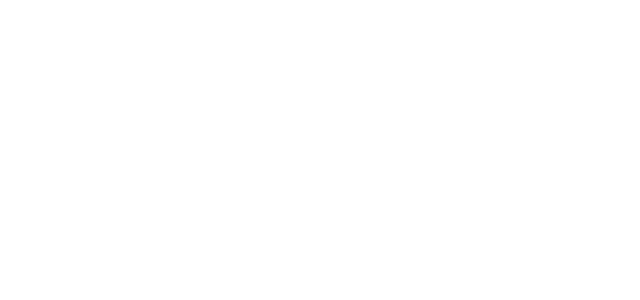
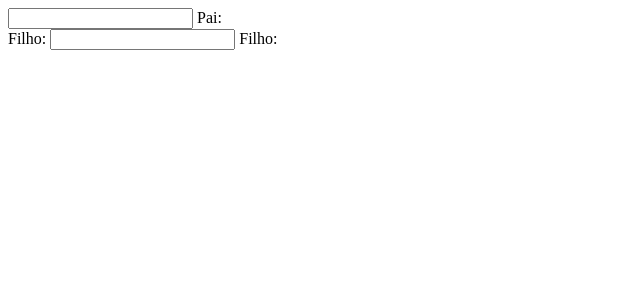
Before and after one commit to thiago-desenv/fundamentos-angular-v17, an Angular app: page / in a window 1280 px wide. Shown: the top 300 px of the page, without its empty margins (0-640 px from the left). Built offline with nearby package versions, Linux system fonts and the light colour scheme.

Commit message:
Verificado como usar template variables no HTML

```diff
--- a/src/app/app.component.html
+++ b/src/app/app.component.html
@@ -4,3 +4,18 @@
 
 <!-- <button (click)="changeDetection()">Detectar</button> -->
  <!-- <button (click)="clicou(meuInput)">Atualizar</button> -->
+
+<div class="primo">
+  <!-- Primo: {{ inputPai.value }} -->
+</div>
+
+<div class="pai" *ngIf="true">
+  <input #inputPai ngModel>
+  Pai: {{ inputFilho.value }}
+
+ <div class="filho"> <!-- </div> <div class="filho" *ngIf="true">-->
+    Filho: <input #inputFilho ngModel >
+
+    Filho: {{ inputPai.value }}
+  </div>
+</div>
--- a/src/app/app.component.ts
+++ b/src/app/app.component.ts
@@ -22,16 +22,16 @@
 
 }
 
-const funcaoPai = () => {
-  let pai = 'pai';
+// const funcaoPai = () => {
+//   let pai = 'pai';
 
-  const funcaoFilha = () => {
-    let filha = 'filha';
-    pai = 'pai_2';
+//   const funcaoFilha = () => {
+//     let filha = 'filha';
+//     pai = 'pai_2';
 
-    const funcaoNeto = () => {
-      filha = 'Filha_2';
-      pai = 'pai_3';
-    }
-  }
-}
+//     const funcaoNeto = () => {
+//       filha = 'Filha_2';
+//       pai = 'pai_3';
+//     }
+//   }
+// }
```
